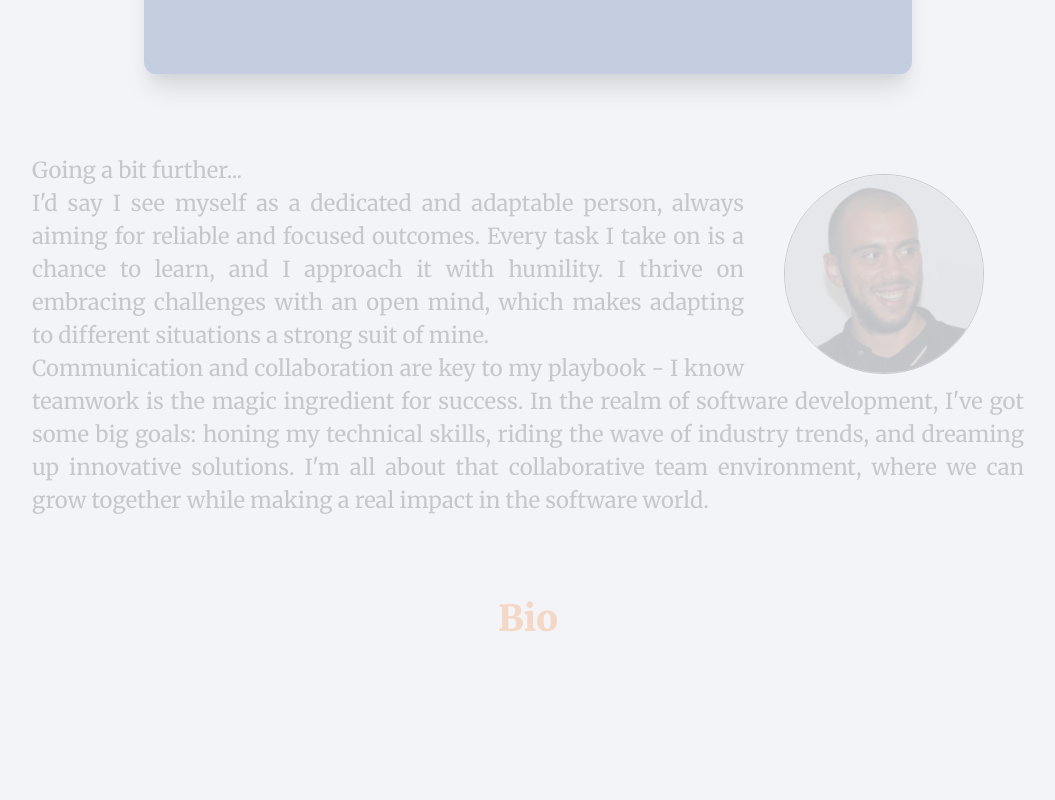
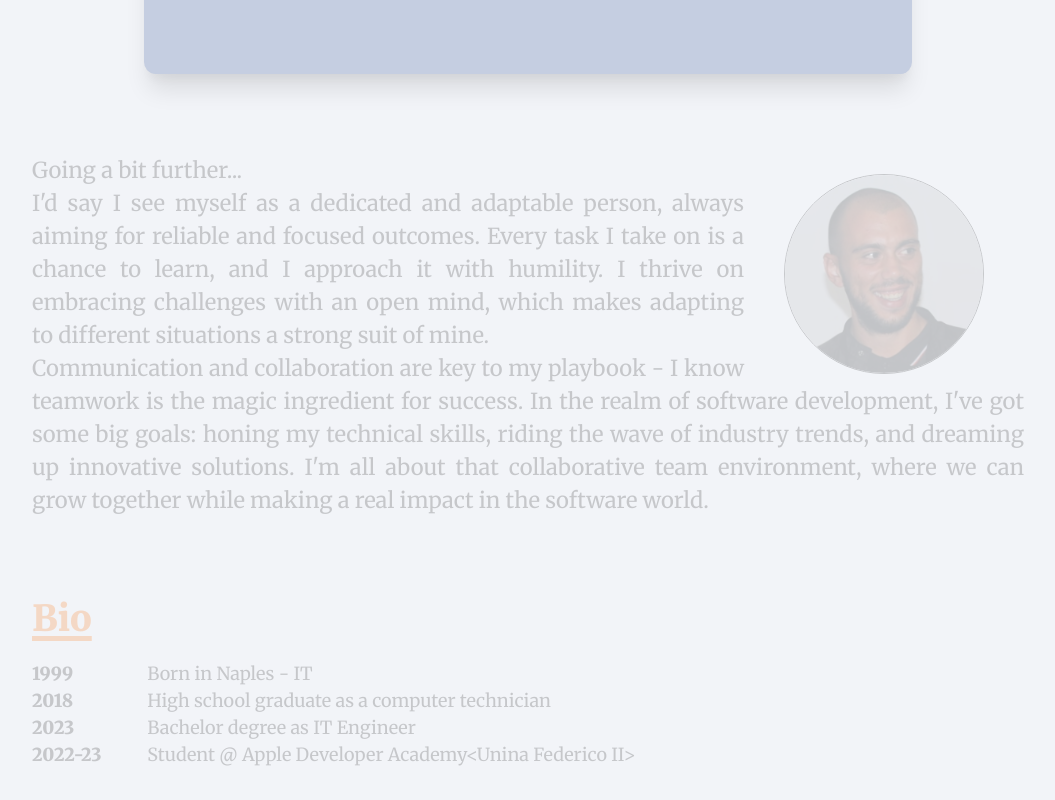
Before and after one commit to g-celentano/portfolio_react, a Next.js app: page / in a window 1280 px wide. Shown: the part 440-1240 px from the top of the page, without its empty margins (112-1167 px from the left). Before the commit the page ends 1112 px from the top, so only its background shows below. Built offline with nearby package versions, Linux system fonts and the light colour scheme.

Commit message:
added bio

```diff
--- a/lib/theme.js
+++ b/lib/theme.js
@@ -24,7 +24,15 @@ const components = {
     }),
     variants: {
       title: {
-        color: '#ff6e00'
+        color: '#ff6e00',
+        fontSize: {
+          md: '32px',
+          base: '28px'
+        },
+        textDecoration: 'underline',
+        textUnderlineOffset: 5,
+        textDecorationThickness: 5,
+        marginBlock: 5
       }
     }
   },
@@ -60,6 +68,15 @@ const components = {
         transition: 'max-width 0.3s ease-in'
       })
     }
+  },
+  Text: {
+    variants: {
+      bioYear: props => ({
+        color: mode('#1a1a1a', '#d1d9e6')(props),
+        width: '10%',
+        fontWeight: 'bold'
+      })
+    }
   }
 }
 
--- a/pages/about.js
+++ b/pages/about.js
@@ -3,7 +3,8 @@ import {
   Image,
   Text,
   useColorModeValue,
-  Heading
+  Heading,
+  Box
 } from '@chakra-ui/react'
 import AnimatedText from '../components/animated_text.js'
 import { useEffect, useState } from 'react'
@@ -13,21 +14,20 @@ const About = () => {
   const [cardTextHeight, setCardTextHeight] = useState(0)
   const [cardTextOpacity, setCardTextOpacity] = useState(0)
   const [moreTextOpacity, setMoreTextOpacity] = useState(0.0)
+  const [bioOpacity, setBioOpacity] = useState(0.0)
 
   const listenToScroll = () => {
     const winScroll =
       document.body.scrollTop || document.documentElement.scrollTop
     const moreText = document.querySelector('#moreText')
     if (moreText) {
-      const newOpacity =
-        0.2 +
-        ((1 - 0.2) /
-          ((document.body.offsetHeight ||
-            document.documentElement.offsetHeight) -
-            moreText.offsetHeight)) * // study new value here for "just text" opacity
-          (winScroll - 0.2)
-      console.log(newOpacity)
-      setMoreTextOpacity(newOpacity)
+      const moreOpacity = 0.2 + ((1 - 0.2) / moreText.offsetHeight) * winScroll
+      setMoreTextOpacity(moreOpacity)
+    }
+    const bio = document.querySelector('#bio')
+    if (bio) {
+      const bioOpacity = 0.2 + ((1 - 0.2) / bio.offsetHeight) * winScroll
+      setBioOpacity(bioOpacity)
     }
   }
 
@@ -40,10 +40,10 @@ const About = () => {
       setTimeout(() => {
         setCardTextOpacity(1)
         setMoreTextOpacity(0.2)
+        window.addEventListener('scroll', listenToScroll)
+        return () => window.removeEventListener('scroll', listenToScroll)
       }, 200)
     }, 2700)
-    window.addEventListener('scroll', listenToScroll)
-    return () => window.removeEventListener('scroll', listenToScroll)
   }, [])
 
   return (
@@ -136,13 +136,63 @@ const About = () => {
         </Text>
       </Container>
       <Container
+        id="bio"
         maxW="container.lg"
         marginTop={20}
         gap={10}
         opacity={moreTextOpacity}
         transition="opacity 0.05s ease-in"
+        fontSize={{
+          md: '18px',
+          sm: '16px',
+          base: '12px'
+        }}
       >
-        <Heading variant="title">Bio</Heading>
+        <Heading variant="title" maxW="full" textAlign="left">
+          Bio
+        </Heading>
+        <Box
+          display="flex"
+          flexDir="row"
+          alignItems="center"
+          justifyContent="flex-start"
+          gap={4}
+        >
+          <Text variant="bioYear">1999</Text>
+          <Text> Born in Naples - IT</Text>
+        </Box>
+        <Box
+          display="flex"
+          flexDir="row"
+          alignItems="center"
+          justifyContent="flex-start"
+          gap={4}
+        >
+          <Text variant="bioYear">2018</Text>
+          <Text>High school graduate as a computer technician</Text>
+        </Box>
+        <Box
+          display="flex"
+          flexDir="row"
+          alignItems="center"
+          justifyContent="flex-start"
+          gap={4}
+        >
+          <Text variant="bioYear">2023</Text>
+          <Text>Bachelor degree as IT Engineer</Text>
+        </Box>
+        <Box
+          display="flex"
+          flexDir="row"
+          alignItems="center"
+          justifyContent="flex-start"
+          gap={4}
+        >
+          <Text variant="bioYear">2022-23</Text>
+          <Text>
+            Student @ Apple Developer Academy&lt;Unina Federico II&gt;
+          </Text>
+        </Box>
       </Container>
     </Container>
   )
```
